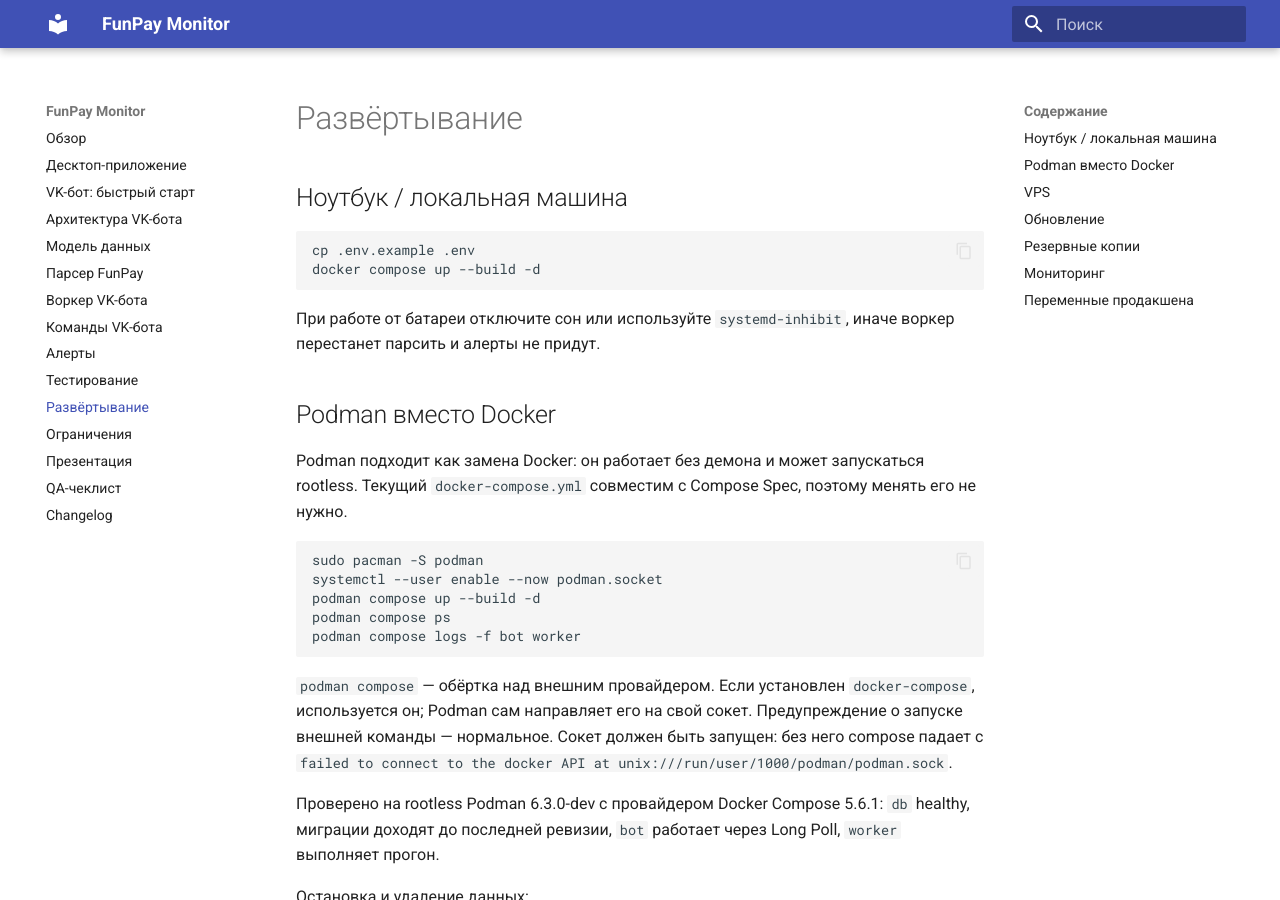
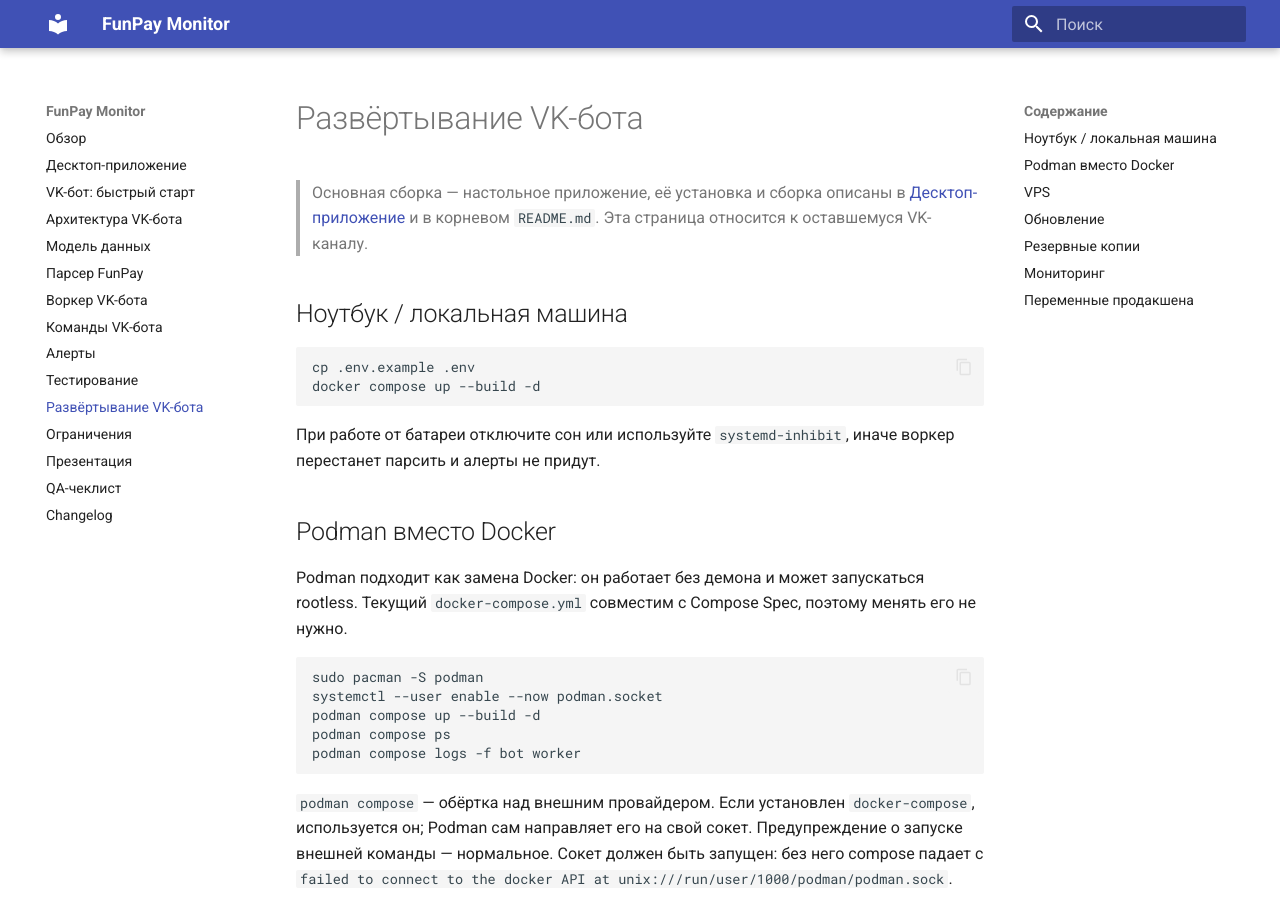
Before and after one commit to folov3r/funpay-monitor, an MkDocs documentation site: the page built from docs/deployment.md, in a window 1280 px wide and 900 px high. Built offline with MkDocs 1.6.1 and Material for MkDocs 9.7.7, drawn with Linux system fonts in a browser that asks for light colours.

Commit message:
docs: mark the deployment guide as VK-only

```diff
--- a/docs/deployment.md
+++ b/docs/deployment.md
@@ -1,4 +1,8 @@
-# Развёртывание
+# Развёртывание VK-бота
+
+> Основная сборка — настольное приложение, её установка и сборка описаны в
+> [Десктоп-приложение](desktop.md) и в корневом `README.md`. Эта страница
+> относится к оставшемуся VK-каналу.
 
 ## Ноутбук / локальная машина
 
--- a/mkdocs.yml
+++ b/mkdocs.yml
@@ -25,7 +25,7 @@ nav:
   - Команды VK-бота: bot.md
   - Алерты: alerts.md
   - Тестирование: testing.md
-  - Развёртывание: deployment.md
+  - Развёртывание VK-бота: deployment.md
   - Ограничения: limitations.md
   - Презентация: presentation.md
   - QA-чеклист: qa-checklist.md
```
